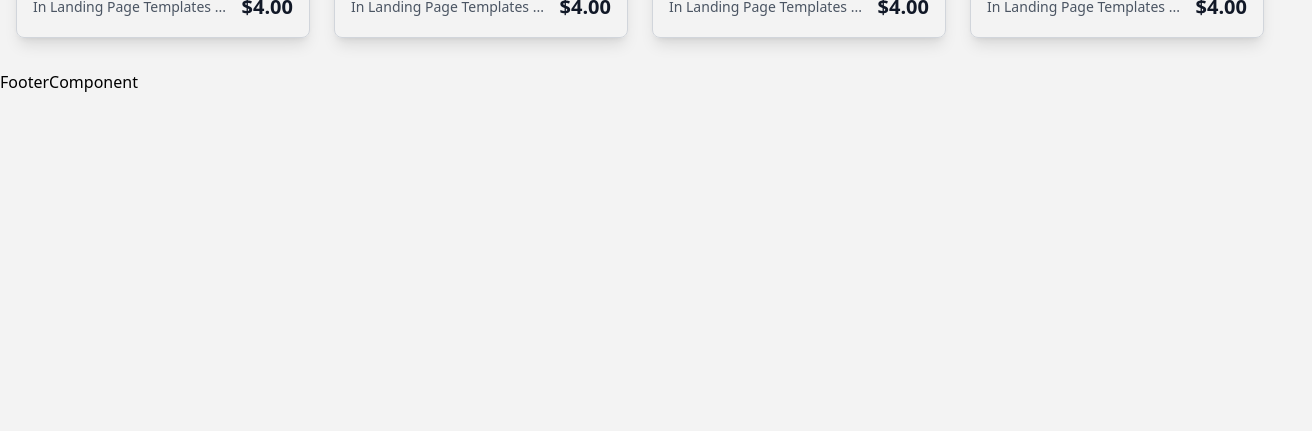
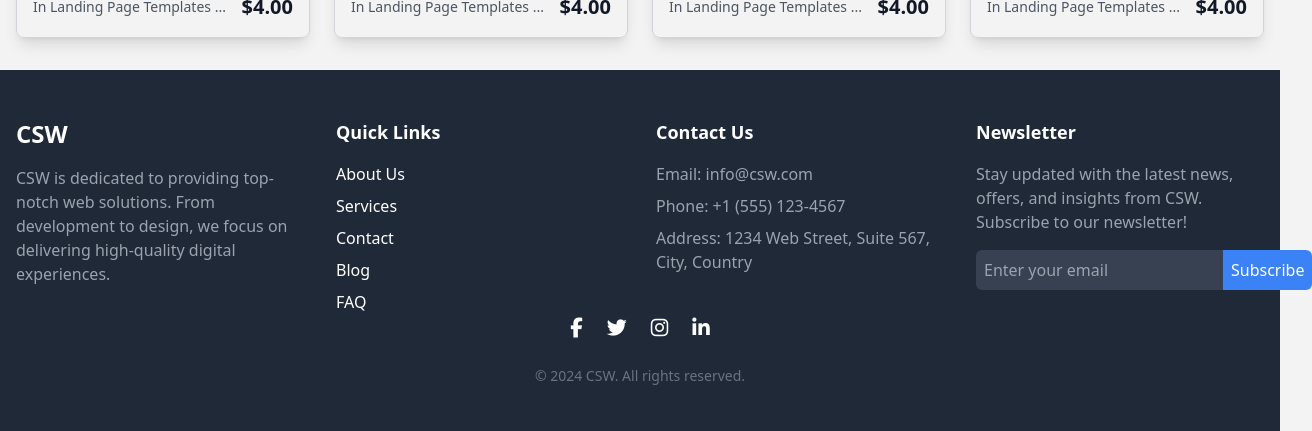
Before and after one commit to zobirofkir/creative-landing-page, a React (Create React App) app: page / in a window 1280 px wide. Shown: the part 1560-1991 px from the top of the page, 1312 px wide, since content can reach past the window. Before the commit the page ends 1654 px from the top, so only its background shows below. Built offline with nearby package versions, Linux system fonts and the light colour scheme.

Commit message:
create footer

```diff
--- a/src/components/FooterComponent.js
+++ b/src/components/FooterComponent.js
@@ -1,9 +1,80 @@
-import React from 'react'
+import React from 'react';
 
 const FooterComponent = () => {
   return (
-    <div>FooterComponent</div>
-  )
-}
+    <footer className="bg-gray-800 text-white py-12">
+      <div className="container mx-auto grid grid-cols-1 md:grid-cols-3 lg:grid-cols-4 gap-8 px-4">
+        <div className="mb-6 md:mb-0">
+          <h2 className="text-2xl font-bold mb-4">CSW</h2>
+          <p className="text-gray-400">
+            CSW is dedicated to providing top-notch web solutions. From development to design, we focus on delivering high-quality digital experiences.
+          </p>
+        </div>
 
-export default FooterComponent
+        <div className="mb-6 md:mb-0">
+          <h3 className="text-lg font-semibold mb-4">Quick Links</h3>
+          <ul className="space-y-2">
+            <li>
+              <a href="/about" className="hover:text-gray-400">About Us</a>
+            </li>
+            <li>
+              <a href="/services" className="hover:text-gray-400">Services</a>
+            </li>
+            <li>
+              <a href="/contact" className="hover:text-gray-400">Contact</a>
+            </li>
+            <li>
+              <a href="/blog" className="hover:text-gray-400">Blog</a>
+            </li>
+            <li>
+              <a href="/faq" className="hover:text-gray-400">FAQ</a>
+            </li>
+          </ul>
+        </div>
+
+        {/* Contact Information Section */}
+        <div className="mb-6 md:mb-0">
+          <h3 className="text-lg font-semibold mb-4">Contact Us</h3>
+          <p className="text-gray-400 mb-2">Email: <a href="mailto:info@csw.com" className="hover:text-gray-400">info@csw.com</a></p>
+          <p className="text-gray-400 mb-2">Phone: +1 (555) 123-4567</p>
+          <p className="text-gray-400">Address: 1234 Web Street, Suite 567, City, Country</p>
+        </div>
+
+        {/* Newsletter Signup Section */}
+        <div className="mb-6 md:mb-0">
+          <h3 className="text-lg font-semibold mb-4">Newsletter</h3>
+          <p className="text-gray-400 mb-4">Stay updated with the latest news, offers, and insights from CSW. Subscribe to our newsletter!</p>
+          <div className="flex">
+            <input
+              type="email"
+              placeholder="Enter your email"
+              className="p-2 rounded-l-md bg-gray-700 text-white border-none focus:ring-2 focus:ring-gray-600"
+            />
+            <button className="p-2 bg-blue-500 text-white rounded-r-md hover:bg-blue-600">Subscribe</button>
+          </div>
+        </div>
+      </div>
+
+      <div className="flex justify-center gap-6 mb-6">
+        <a href="/" className="hover:text-gray-400">
+          <i className="fab fa-facebook-f text-xl"></i>
+        </a>
+        <a href="/" className="hover:text-gray-400">
+          <i className="fab fa-twitter text-xl"></i>
+        </a>
+        <a href="/" className="hover:text-gray-400">
+          <i className="fab fa-instagram text-xl"></i>
+        </a>
+        <a href="/" className="hover:text-gray-400">
+          <i className="fab fa-linkedin-in text-xl"></i>
+        </a>
+      </div>
+
+      <div className="text-center text-sm text-gray-500 mt-4">
+        &copy; {new Date().getFullYear()} CSW. All rights reserved.
+      </div>
+    </footer>
+  );
+};
+
+export default FooterComponent;
```
